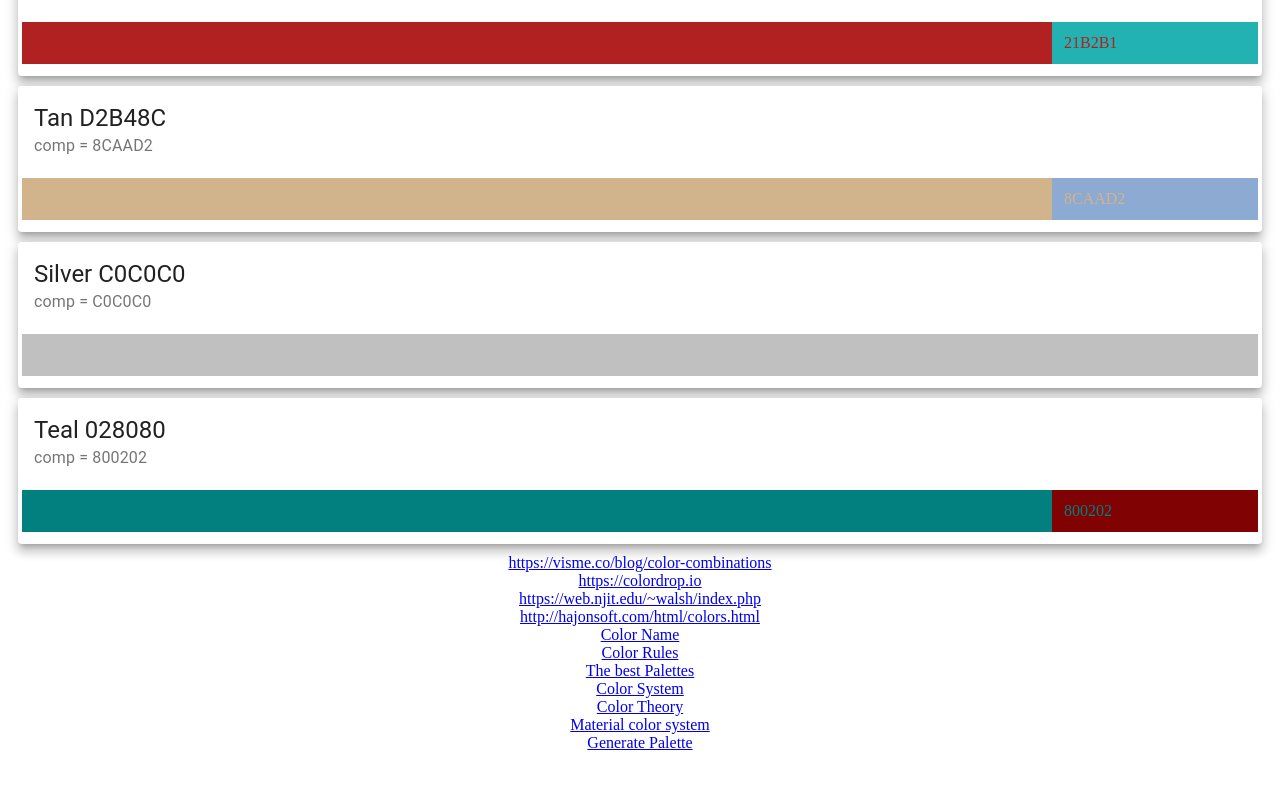
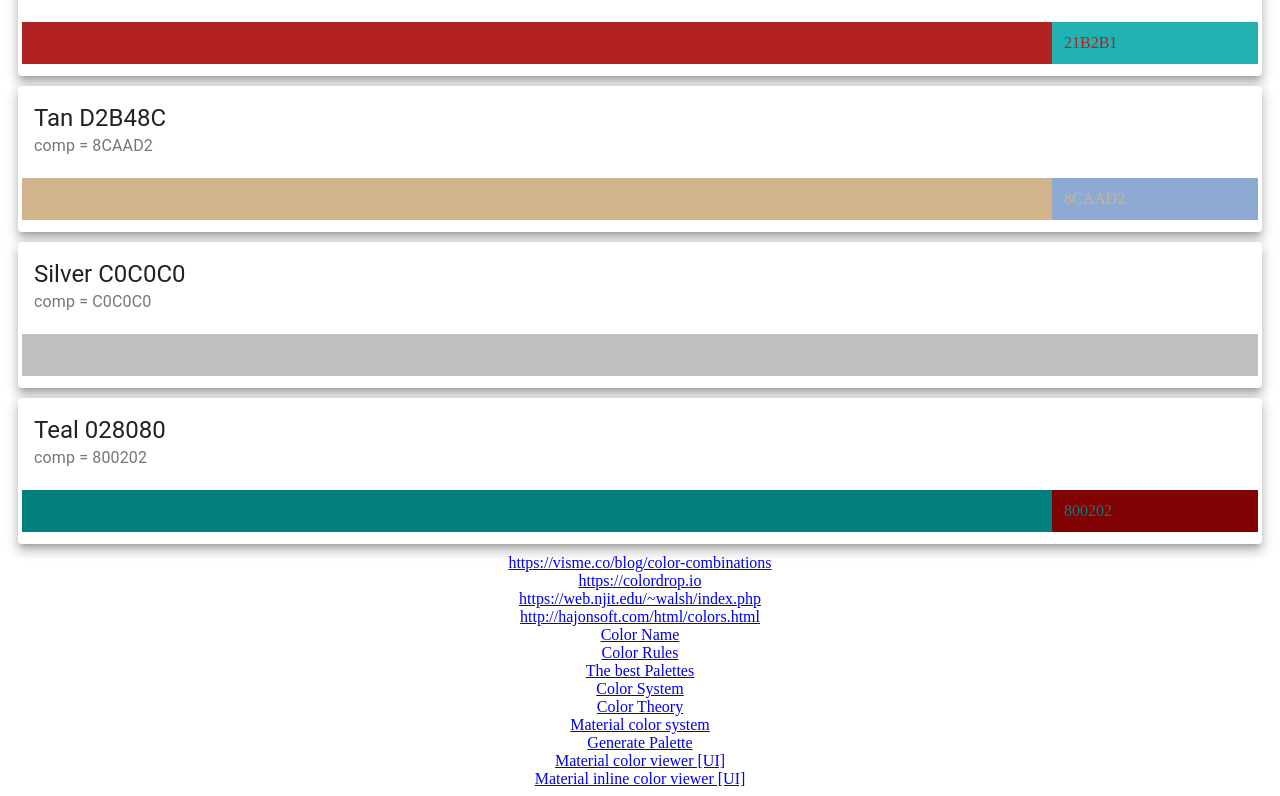
Before and after one commit to alialiayman/Casual, a React (Create React App) app: page /colors in a window 1280 px wide. Shown: the part 1088-1884 px from the top of the page. Before the commit the page ends 1848 px from the top, so only its background shows below. Built offline with nearby package versions, Linux system fonts and the light colour scheme.

Commit message:
Update Colors.js

```diff
--- a/src/features/colors/Colors.js
+++ b/src/features/colors/Colors.js
@@ -26,6 +26,11 @@ const Colors = () => {
                 <a href="https://webflow.com/blog/web-design-101-color-theory">Color Theory</a>
                 <a href="https://material.io/design/color/the-color-system.html#color-usage-and-palettes">Material color system</a>
                 <a href="https://mycolor.space/">Generate Palette</a>
+        <a href="https://material.io/resources/color/#!/?view.left=0&view.right=0">Material color viewer [UI]</a>
+        <a href="https://material.io/inline-tools/color/">Material inline color viewer [UI]</a>
+
+
+
             </div>
 
         </React.Fragment>
```
